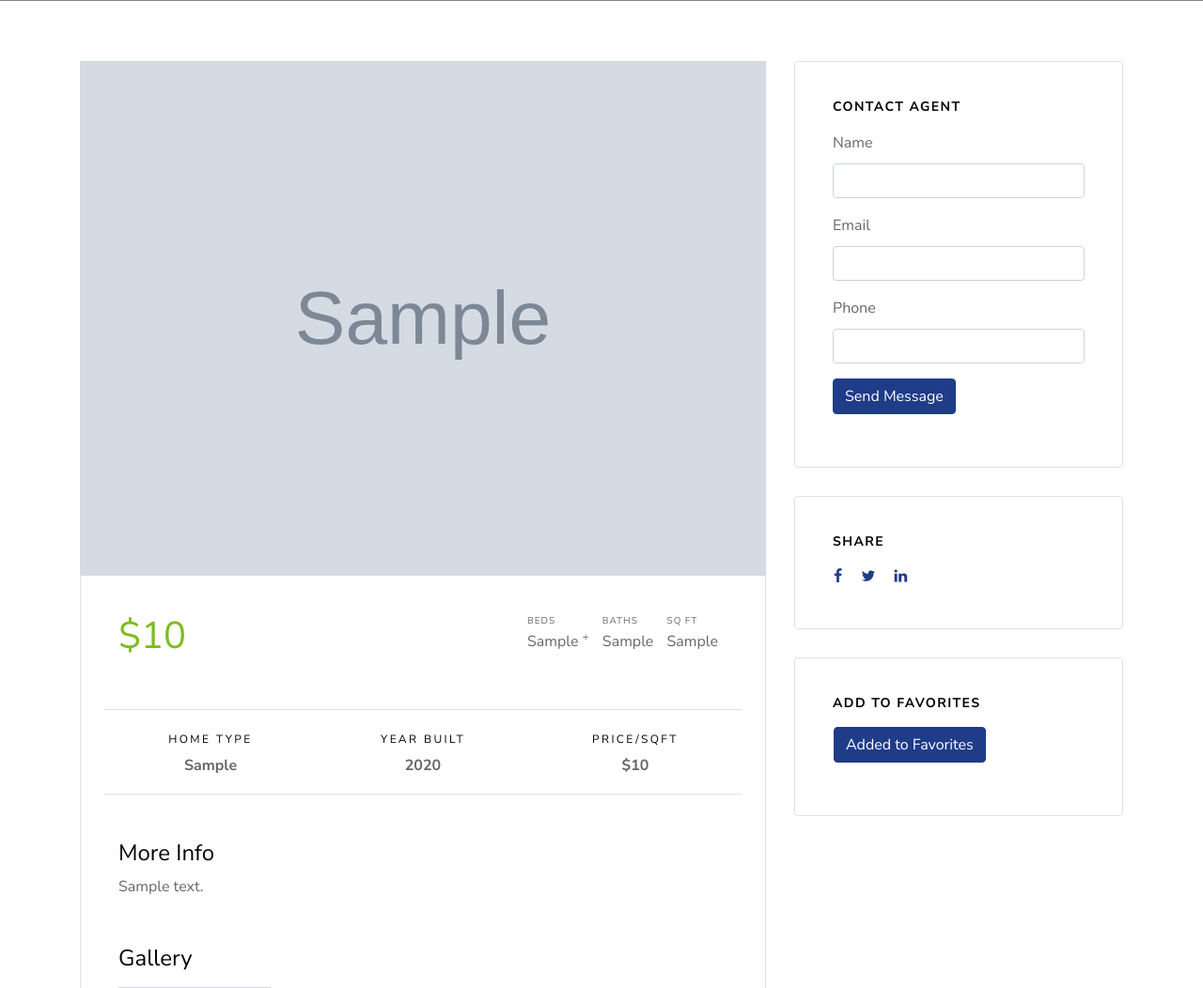
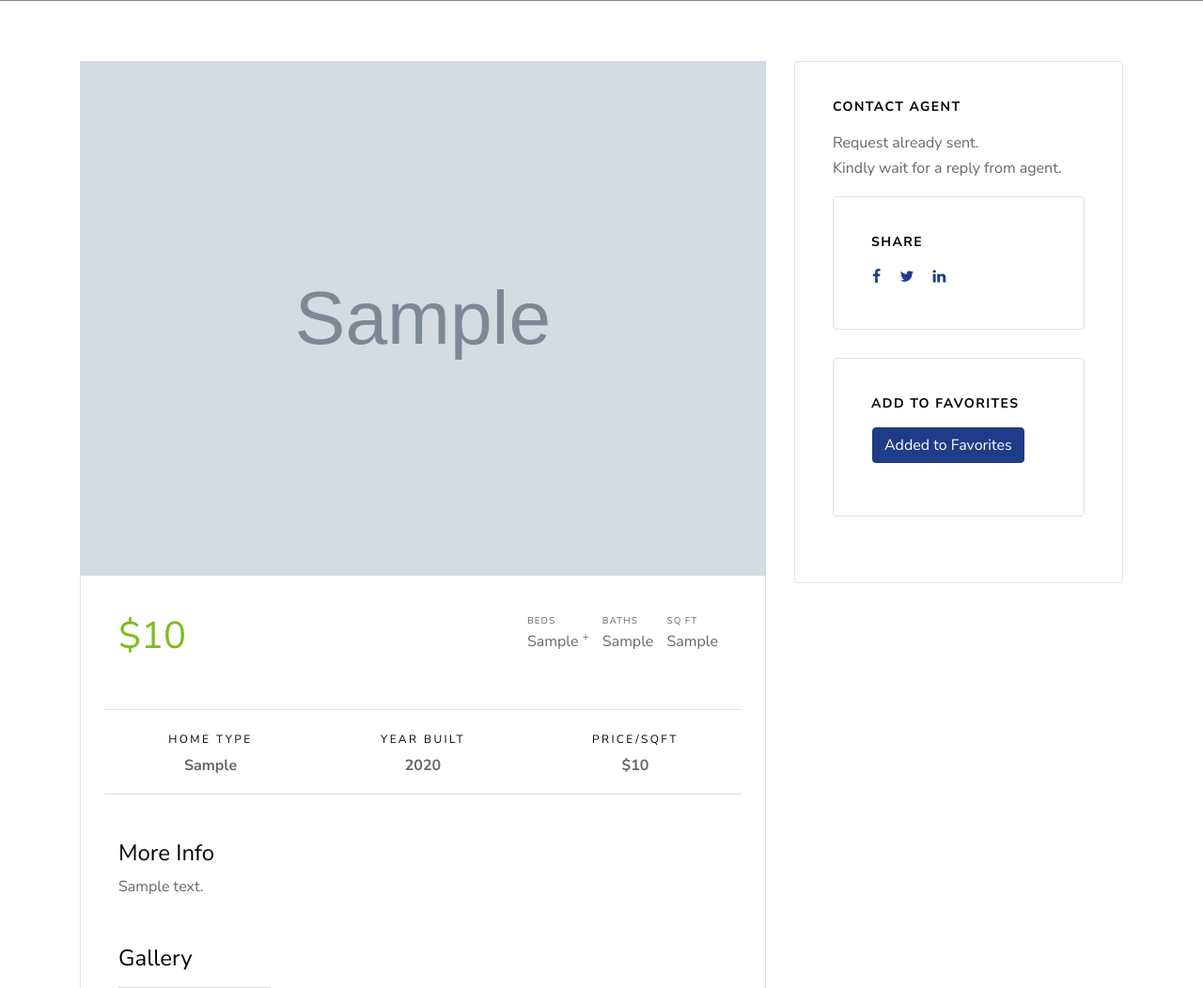
Before and after one commit to Lenonkoech/Homeland, a PHP site: page /homeland/property-details.php?id=1 in a window 1280 px wide. Shown: the part 799-1851 px from the top of the page at 94% size. Run offline with PHP 8.4, Linux system fonts and the light colour scheme; the visitor is signed in with stand-in values (Sample User, id 1); tables that the repository leaves empty or names only in its code hold one stand-in row (values such as "Sample post"); grey boxes marked "Sample" are stand-in pictures; some libraries are stand-ins or nearby versions; some web fonts are replaced.

Commit message:
Sending requests to property and checking property requsts

```diff
--- a/property-details.php
+++ b/property-details.php
@@ -9,9 +9,15 @@ if (isset($_GET["id"])) {
   $single = $conn->query("SELECT * from props where id = '$id'");
   $single->execute();
   $allDetails = $single->fetch(PDO::FETCH_OBJ);
+
+
+  // fetch propety gallery
   $queryGallery = $conn->query("SELECT * from props_gallery where prop_id = '$id'");
   $queryGallery->execute();
   $gallery = $queryGallery->fetchAll(PDO::FETCH_OBJ);
+
+
+  // fetch related properties
   $relatedProps = $conn->query("SELECT * from props where home_type='$allDetails->home_type' and id != '$id'");
   $relatedProps->execute();
   $RelatedProp = $relatedProps->fetchAll(PDO::FETCH_OBJ);
@@ -22,6 +28,10 @@ if (isset($_GET["id"])) {
   $check = $conn->query("SELECT * FROM fav WHERE prop_id = '$id' AND user_id = '$user_id'");
   $check->execute();
   $fetch_check = $check->fetch(PDO::FETCH_OBJ);
+
+  //check if user has sent property request
+  $check_request = $conn->query("SELECT * from requests where prop_id = '$id' AND user_id = ' $_SESSION[user_id]'");
+  $check_request->execute();
 }
 ?>
 <div class="slide-one-item home-slider owl-carousel">
@@ -108,7 +118,7 @@ if (isset($_GET["id"])) {
             </div>
             <?php foreach ($gallery as $image): ?>
               <div class="col-sm-6 col-md-4 col-lg-3">
-                <a href="images/img_1.jpg" class="image-popup gal-item"><img src="images/<?php echo $image->image; ?>" alt="Image"
+                <a href="images/<?php echo $image->image; ?>" class="image-popup gal-item"><img src="images/<?php echo $image->image; ?>" alt="Image"
                     class="img-fluid"></a>
               </div>
             <?php endforeach; ?>
@@ -116,29 +126,45 @@ if (isset($_GET["id"])) {
         </div>
       </div>
       <div class="col-lg-4">
-
         <div class="bg-white widget border rounded">
-
           <h3 class="h4 text-black widget-title mb-3">Contact Agent</h3>
-          <form action="" class="form-contact-agent">
+          <?php if (isset($_SESSION['username'])) : ?>
+            <?php if ($check_request->rowCount() > 0) : ?>
+              <p>Request already sent. <br>Kindly wait for a reply from agent.</p>
+            <?php else : ?>
+              <form action="requests/process-requests.php" method="post" class="form-contact-agent">
                 <div class="form-group">
                   <label for="name">Name</label>
-              <input type="text" id="name" class="form-control">
+                  <input type="text" name="name" id="name" class="form-control">
                 </div>
                 <div class="form-group">
                   <label for="email">Email</label>
-              <input type="email" id="email" class="form-control">
+                  <input type="email" name="email" id="email" class="form-control">
                 </div>
                 <div class="form-group">
-              <label for="phone">Phone</label>
-              <input type="text" id="phone" class="form-control">
+                  <label for="email">Phone</label>
+                  <input type="text" id="phone" name="phone" class="form-control">
                 </div>
                 <div class="form-group">
-              <input type="submit" id="phone" class="btn btn-primary" value="Send Message">
+                  <input type="hidden" id="phone" name="prop_id" value="<?php echo $id ?>" class="form-control">
+                </div>
+                <div class="form-group">
+                  <input type="hidden" id="phone" name="user_id" value="<?php echo $_SESSION['user_id']; ?>" class="form-control">
+                </div>
+                <div class="form-group">
+                  <l>
+                    <input type="hidden" id="phone" name="agent-name" value="<?php echo $allDetails->admin_name ?>" class="form-control">
+                </div>
+                <div class="form-group">
+                  <input type="submit" name="submit" id="phone" class="btn btn-primary" value="Send Request">
                 </div>
               </form>
+            <?php endif; ?>
+          <?php else : ?>
+            Login to contact agent
         </div>
-
+      </div>
+    <?php endif; ?>
     <div class="bg-white widget border rounded">
       <h3 class="h4 text-black widget-title mb-3 ml-0">Share</h3>
       <div class="px-3" style="margin-left: -15px;">
@@ -150,6 +176,8 @@ if (isset($_GET["id"])) {
             class="icon-linkedin"></span></a>
       </div>
     </div>
+    <!-- Only display section to logged in users -->
+    <?php if (isset($_SESSION['username'])) : ?>
       <div class="bg-white widget border rounded">
         <h3 class="h4 text-black widget-title mb-3 ml-0">Add to Favorites</h3>
         <div class="px-3" style="margin-left: -15px;">
@@ -174,7 +202,7 @@ if (isset($_GET["id"])) {
           </form>
         </div>
       </div>
-
+    <?php endif; ?>
     </div>
 
   </div>
```
Also changed, not shown: requests/process-requests.php (added, +31 -0 lines). Lines whose indentation alone changed are shown as unchanged.
